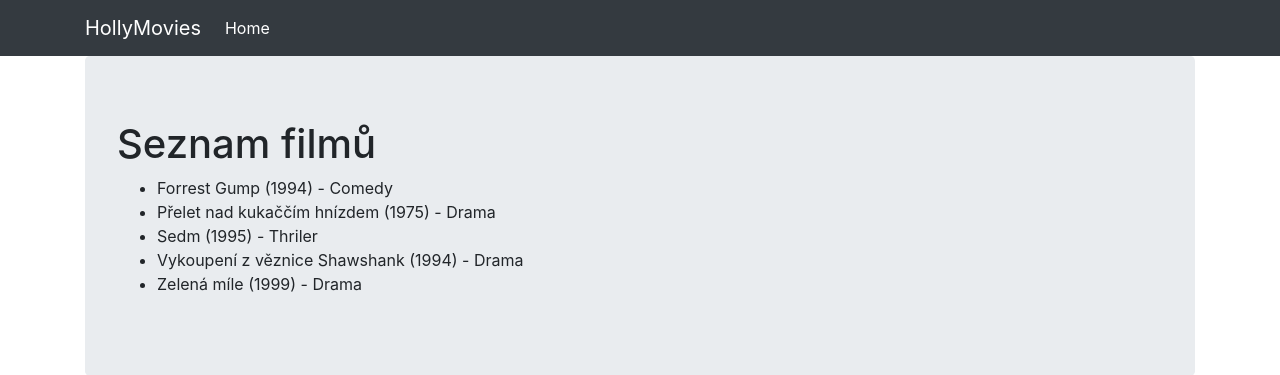
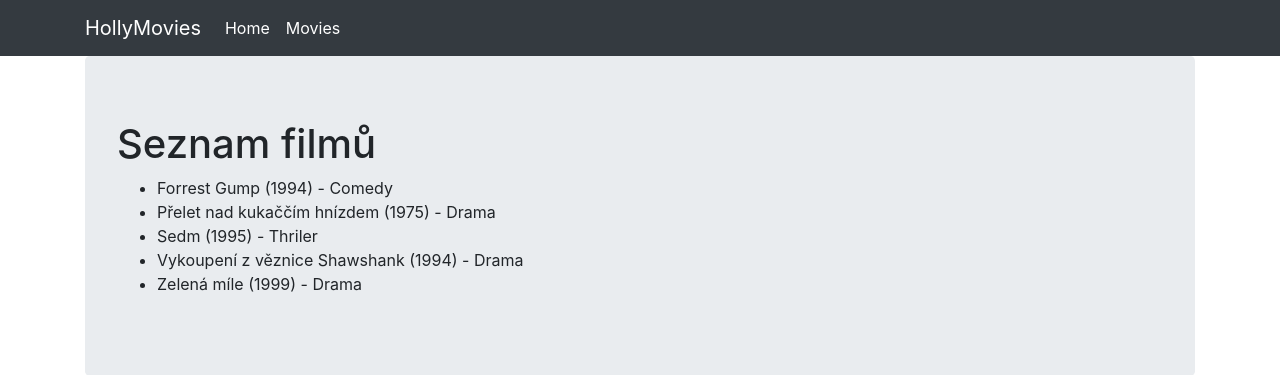
Before and after one commit to patrik2540/PythonRemoteCZ19_Backend_technologies2, a Django app: page /movies/ in a window 1280 px wide. Shown: the top 375 px of the page. Run offline with Django 4.2, Linux system fonts and the light colour scheme; data comes from the database, SQL or seed files in the repository; some libraries are stand-ins or nearby versions.

Commit message:
template - home and movies. update

```diff
--- a/hollymovies/urls.py
+++ b/hollymovies/urls.py
@@ -25,6 +25,6 @@ urlpatterns = [
     path('hello3/', hello3),
     path('hello4/', hello4),
 
-    path('', home),
-    path('movies/', movies),
+    path('', home, name='home'),
+    path('movies/', movies, name='movies'),
 ]
--- a/viewer/templates/base.html
+++ b/viewer/templates/base.html
@@ -31,9 +31,8 @@
         </button>
         <div class="collapse navbar-collapse" id="navbarNavAltMarkup">
             <div class="navbar-nav">
-                <a class="nav-item nav-link active" href="/">
-                    Home
-                </a>
+                <a class="nav-item nav-link active" href="/">Home</a>
+                <a class="nav-item nav-link active" href="{% url 'movies' %}">Movies</a>
             </div>
         </div>
     </div>
```
